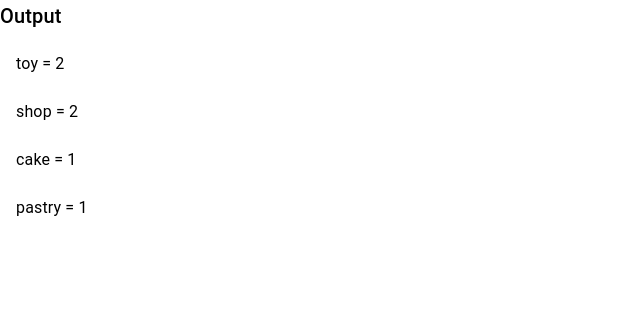
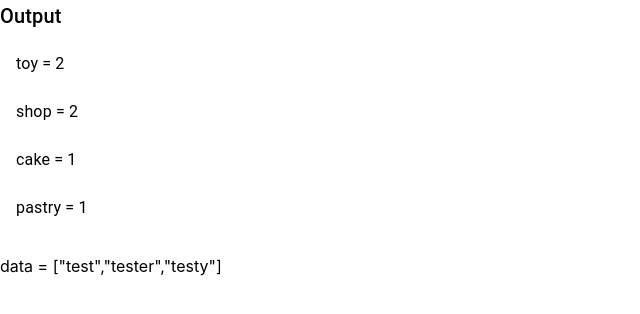
Before and after one commit to s4sahildudani/date_Task, a React (Create React App) app in the folder my-app/: page /logicaltask in a window 1280 px wide. Shown: the top 314 px of the page, without its empty margins (0-640 px from the left). Built offline with nearby package versions, Linux system fonts and the light colour scheme.

Commit message:
filter code

```diff
--- a/my-app/src/pages/Logicaltask.js
+++ b/my-app/src/pages/Logicaltask.js
@@ -5,6 +5,7 @@ function Logicaltask() {
   const counts = {};
   for (let i = 0; i < data.length; i++) {
     const item = data[i];
+    console.log("item",item);
     counts[item] = counts[item] ? counts[item] + 1 : 1;
   }
   const elements = Object.keys(counts).map((key) => (
@@ -12,10 +13,14 @@ function Logicaltask() {
       <ListItemText primary={`${key} = ${counts[key]}`} />
     </ListItem>
   ));
+
+  const data4 = ["test", "tester", "", "testy", null];
+  const filteredData = data4.filter(value => value);
   return (
     <>
       <Typography variant="h6">Output</Typography>
       <List>{elements}</List>
+      <p>data = {JSON.stringify(filteredData)}</p>
     </>
   );
 }
```
